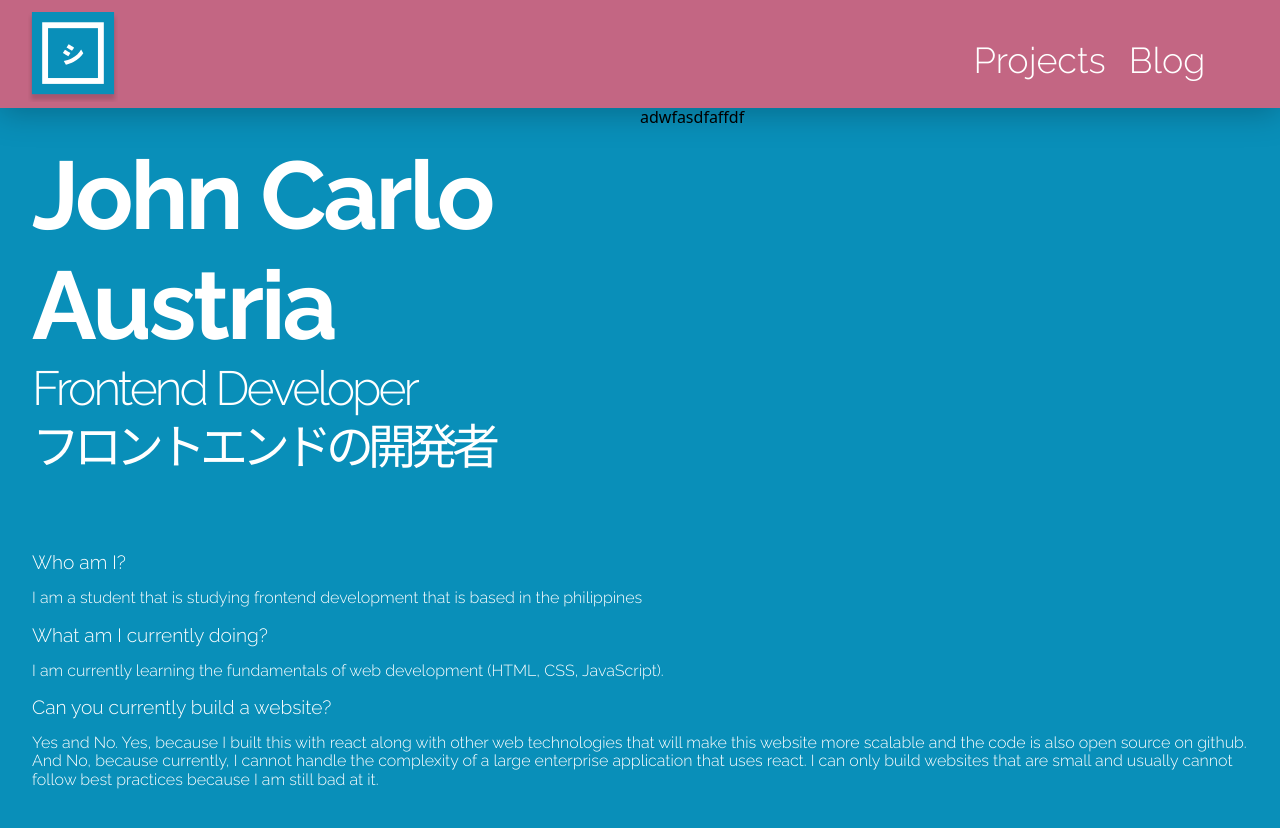
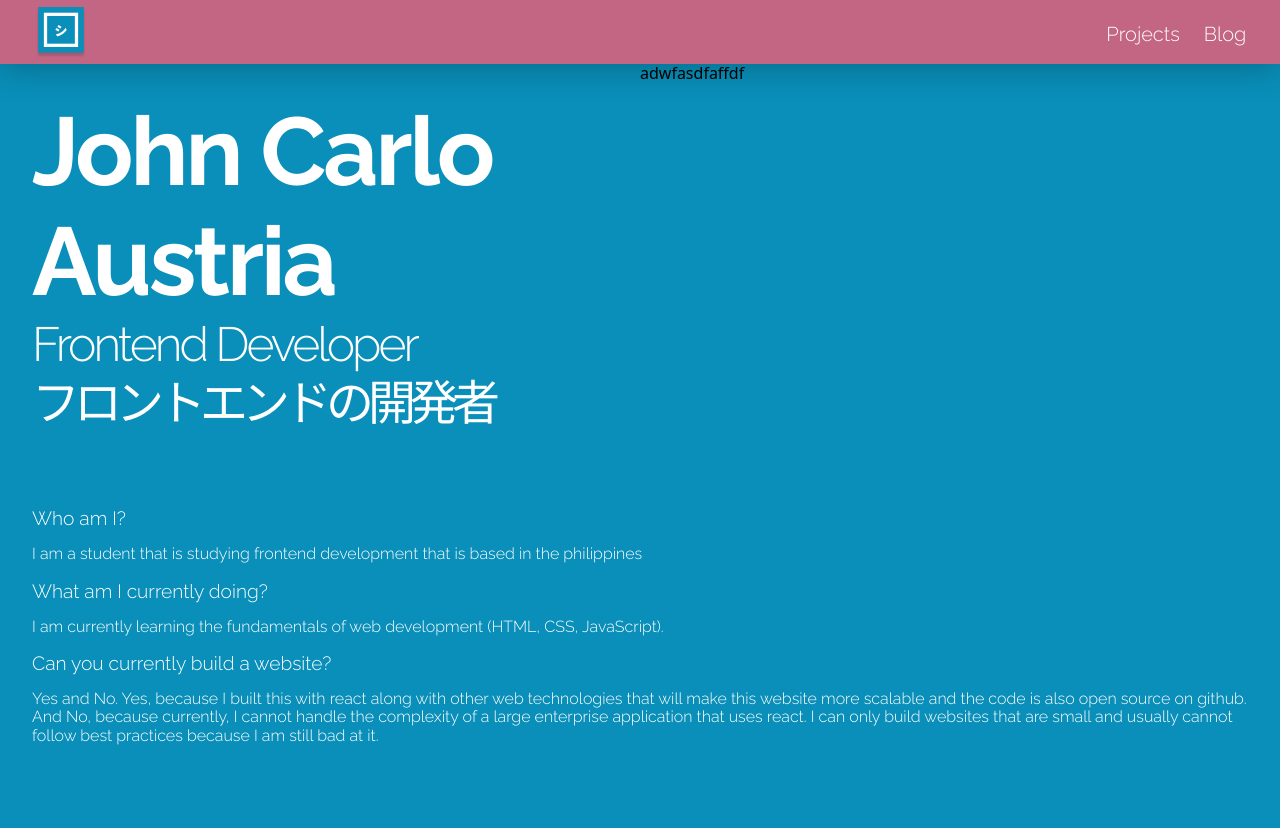
Before and after one commit to JCAustria/jaysee-tech-client, a Next.js app: page / in a window 1280 px wide. Shown: the top 828 px of the page. Built offline with nearby package versions, Linux system fonts and the light colour scheme.

Commit message:
Add SSR compatibility for logic on nav

```diff
--- a/layouts/nav.sc.ts
+++ b/layouts/nav.sc.ts
@@ -1,18 +1,17 @@
 import styled from 'styled-components';
 import { motion } from 'framer-motion';
 import Image from 'next/image';
+class SC {
 
-export const Nav = styled(motion.nav)`
+  static Nav = styled(motion.nav)`
   background-color: rgba(195, 102, 131, 1);
-  padding: 0.45rem 0;
+  padding: 0.15rem 0;
   filter: drop-shadow(0px 4px 16px rgba(0, 0, 0, 0.25));
   @media screen and (min-width: 1024px) {
-    height: 6.75rem;
-    /* background-color: rgba(9, 143, 185, 1); */
+    height: 4rem;
   }
 `;
-
-export const SideBar = styled(motion.aside)`
+  static SideBar = styled(motion.aside)`
   position: fixed;
   right: 5vw;
   bottom: 12vh;
@@ -20,7 +19,7 @@ export const SideBar = styled(motion.aside)`
     bottom:20vh;
   }
 `;
-export const NavButton = styled(motion.button)`
+  static NavButton = styled(motion.button)`
   cursor: pointer;
   position: fixed;
   bottom: 5%;
@@ -33,20 +32,20 @@ export const NavButton = styled(motion.button)`
   background-color: rgba(195, 102, 131, 1);
   filter: drop-shadow(0px 4px 16px rgba(0, 0, 0, 0.25));
 `;
-export const Logo = styled(Image)`
+  static Logo = styled(Image)`
   display:inline;
     width: fit-content;
     margin:0;
 `;
 
-export const Bar = styled(motion.div)`
+  static Bar = styled(motion.div)`
   margin: 0.45rem auto;
   width: 30px;
   height: 2px;
   background-color: rgba(255, 255, 255, 1);
   border-radius: 5px;
 `;
-export const NavLists = styled(motion.ul)`
+  static NavLists = styled(motion.ul)`
   display: flex;
   height: inherit;
   flex-direction: column;
@@ -59,32 +58,35 @@ export const NavLists = styled(motion.ul)`
   }
 `;
 
-export const NavItem = styled(motion.li)`
+  static NavItem = styled(motion.li)`
   margin: 0.5rem 0;
   padding: 0.625rem 0.75rem 0.625rem 0.75rem;
   width: 100%;
   height: 75%;
-  border-radius: 20px;
+  border-radius: 12px;
   background-color: rgba(195, 102, 131, 1);
   @media screen and (min-width: 1024px) {
     display:flex;
     background-color: rgba(0, 0, 0, 0);
-    padding: 0 0.25rem;
-    margin: 0, 0.25rem;
+    /* padding: 0 0.25rem;
+    margin: 0 0.25rem; */
     height: auto;
     border-radius: 0;
-    flex: 0.3 0 8%;
+    flex: 0.3 0 2%;
     &:nth-child(1){
       margin-left: 1.5rem;
-      flex: 5 2 5%;
+      flex: 5 2 2%;
     }
   }
 `;
 
-export const NavLink = styled(motion.a)`
+  static NavLink = styled(motion.a)`
   font-family: 'Raleway', sans-serif;
-  font-size: 2.25rem;
+  font-size: 1.25rem;
   font-weight: lighter;
   color: rgba(255, 255, 255, 1);
   text-decoration: none;
 `;
+}
+
+export default SC;
--- a/layouts/nav.tsx
+++ b/layouts/nav.tsx
@@ -1,47 +1,44 @@
 import { AnimatePresence } from 'framer-motion';
-import { useMediaQuery } from 'react-responsive';
-import { useState } from 'react';
-import * as SC from './nav.sc';
-const MetaData = {
-  Logo: {
-    src: '/Logo.svg',
-    desc: 'Logo',
-  },
-};
+import Link from 'next/link';
+import { useEffect, useState } from 'react';
+import SC from './nav.sc';
 
-const Routes = {
-  projects: {
-    link: '/projects',
-    routeName: 'Projects',
-  },
-  blog: {
-    link: '/blog',
-    routeName: 'Blog',
-  },
-};
+// TODO: Tidy up code
 const NavSection = () => {
-  const { projects, blog } = Routes;
-  const { src, desc } = MetaData.Logo;
+  const breakpoint = 960;
+  const [tablet, setTablet] = useState<boolean | string>('undefined');
 
-  const isDesktopOrLaptop = useMediaQuery({
-    minWidth: 1024,
-  });
+  useEffect(() => {
+    const handleResizeWindow = () =>
+      setTablet(window.innerWidth > breakpoint ? true : false);
+    handleResizeWindow();
+    window.addEventListener('resize', handleResizeWindow);
+    return () => {
+      window.removeEventListener('resize', handleResizeWindow);
+    };
+  }, []);
 
-  return (
+  return typeof tablet !== 'undefined' ? (
     <>
-      {isDesktopOrLaptop ? (
+      {tablet ? (
         <SC.Nav>
           <SC.NavLists>
             <SC.NavItem>
-              <SC.NavLink href="/">
-                <SC.Logo src={src} alt={desc} width={90} height={90} />
-              </SC.NavLink>
+              <Link href="/" passHref>
+                <SC.NavLink>
+                  <SC.Logo src="/Logo.svg" alt="Logo" width={50} height={50} />
+                </SC.NavLink>
+              </Link>
             </SC.NavItem>
             <SC.NavItem initial={{ opacity: 0 }} animate={{ opacity: 1 }}>
-              <SC.NavLink href={projects.link}>{projects.routeName}</SC.NavLink>
+              <Link href="/projects" passHref>
+                <SC.NavLink>Projects</SC.NavLink>
+              </Link>
             </SC.NavItem>
             <SC.NavItem initial={{ opacity: 0 }} animate={{ opacity: 1 }}>
-              <SC.NavLink href={blog.link}>{blog.routeName}</SC.NavLink>
+              <Link href="/blog" passHref>
+                <SC.NavLink>Blog</SC.NavLink>
+              </Link>
             </SC.NavItem>
           </SC.NavLists>
         </SC.Nav>
@@ -49,17 +46,18 @@ const NavSection = () => {
         <NavSideBar />
       )}
     </>
-  );
+  ) : null;
 };
 
 const NavSideBar = () => {
-  const { projects, blog } = Routes;
   const [isTap, setTap] = useState(false);
+  const handleClick = () => setTap(!isTap);
+  useEffect(() => {}, []);
   const NavButton = () => {
     return (
       <>
         <SC.NavButton
-          onClick={() => setTap(!isTap)}
+          onClick={handleClick}
           whileTap={{ scale: 1.2 }}
           whileHover={{ scale: 1.1 }}
         >
@@ -85,9 +83,21 @@ const NavSideBar = () => {
                 }}
                 exit={{ opacity: 0, y: 200 }}
               >
-                <SC.NavLink href={projects.link}>
-                  {projects.routeName}
-                </SC.NavLink>
+                <Link href="/" passHref>
+                  <SC.NavLink>Home</SC.NavLink>
+                </Link>
+              </SC.NavItem>
+              <SC.NavItem
+                initial={{ opacity: 0, y: 200 }}
+                animate={{
+                  opacity: 1,
+                  y: 0,
+                }}
+                exit={{ opacity: 0, y: 200 }}
+              >
+                <Link href="/projects" passHref>
+                  <SC.NavLink>Projects</SC.NavLink>
+                </Link>
               </SC.NavItem>
               <SC.NavItem
                 initial={{ opacity: 0, y: 200 }}
@@ -98,7 +108,9 @@ const NavSideBar = () => {
                 }}
                 exit={{ opacity: 0, y: 200, transition: { delay: 0.1 } }}
               >
-                <SC.NavLink href={blog.link}>{blog.routeName}</SC.NavLink>
+                <Link href="/blog" passHref>
+                  <SC.NavLink>Blog</SC.NavLink>
+                </Link>
               </SC.NavItem>
             </SC.NavLists>
           </SC.SideBar>
```
